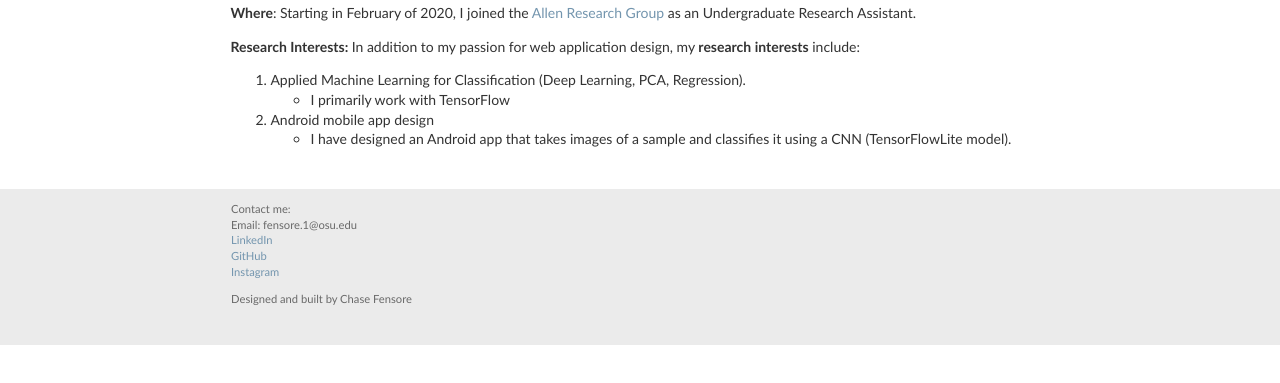
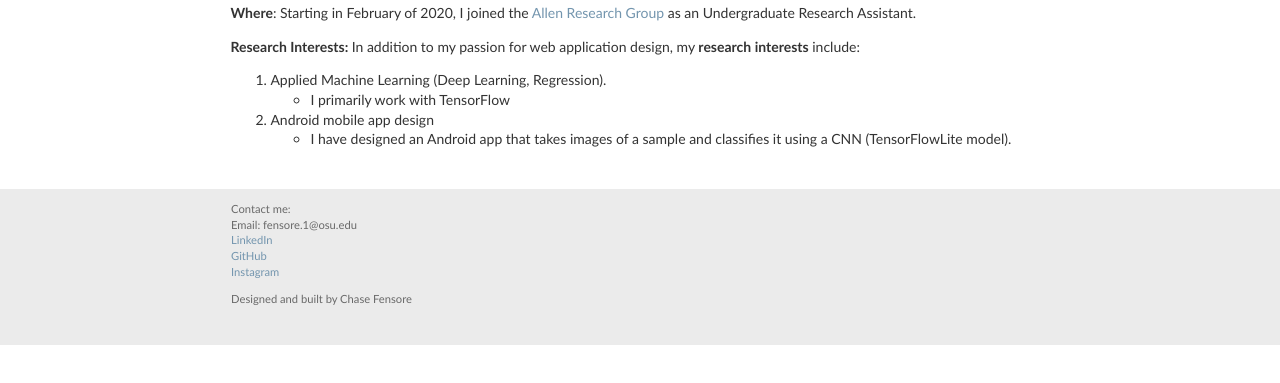
Before and after one commit to fensorechase/chasefensore, a plain HTML site: page research.html in a window 1280 px wide. Shown: the part 193-576 px from the top of the page. Drawn offline with Linux system fonts and the light colour scheme.

Commit message:
modify research

```diff
--- a/research.html
+++ b/research.html
@@ -27,7 +27,7 @@
   <p><b>Where</b>: Starting in February of 2020, I joined the <a href="https://research.cbc.osu.edu/allen.697/">Allen Research Group</a> as an Undergraduate Research Assistant.</p>
   <p><b>Research Interests: </b>In addition to my passion for web application design, my <b>research interests</b> include: </p>
     <ol>
-      <li>Applied Machine Learning for Classification (Deep Learning, PCA, Regression). <ul><li>I primarily work with TensorFlow</li></ul></li>
+      <li>Applied Machine Learning (Deep Learning, Regression). <ul><li>I primarily work with TensorFlow</li></ul></li>
       <li>Android mobile app design</li>
         <ul><li>I have designed an Android app that takes images of a sample and classifies it using a CNN (TensorFlowLite model).</li></ul>
 
```
